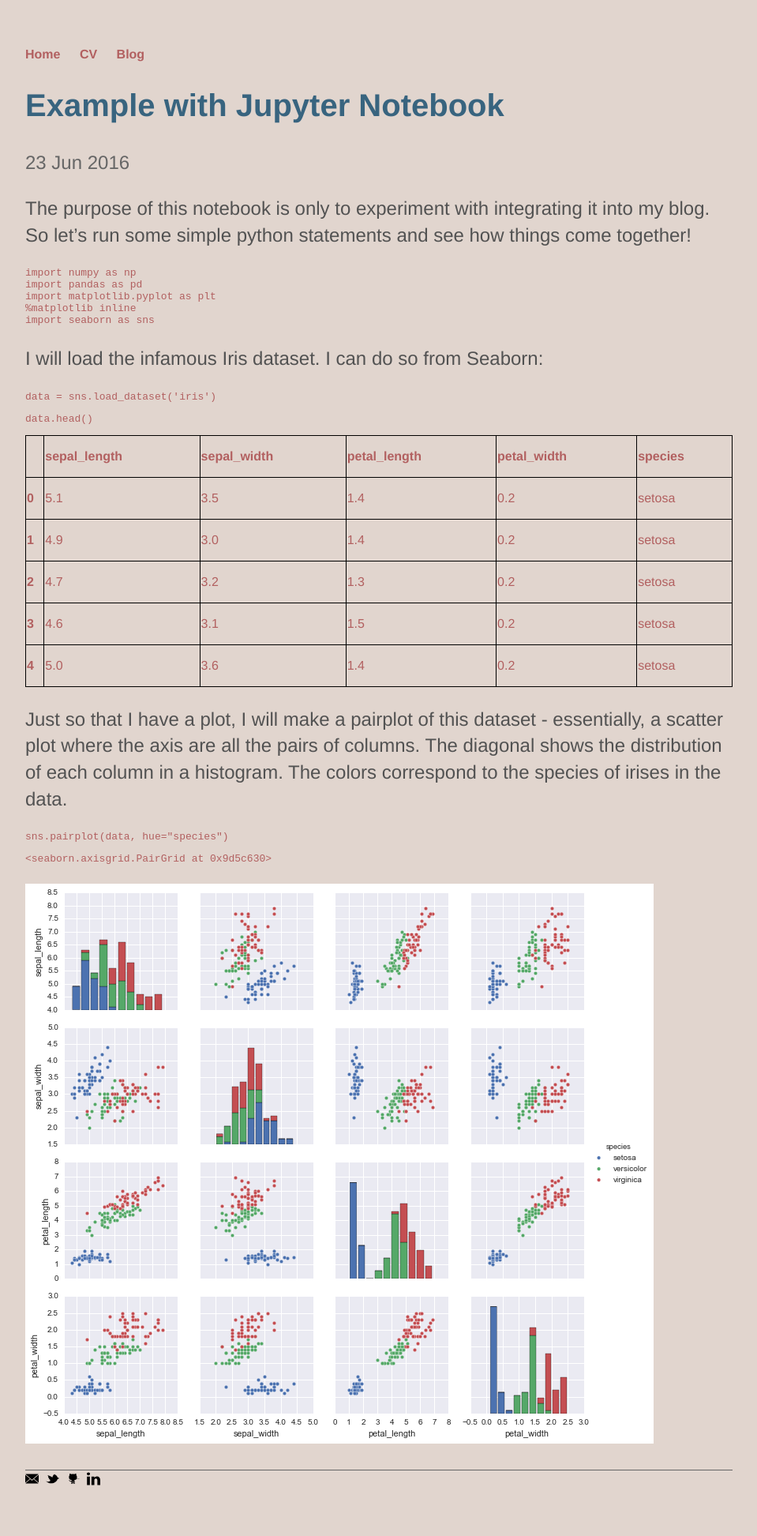
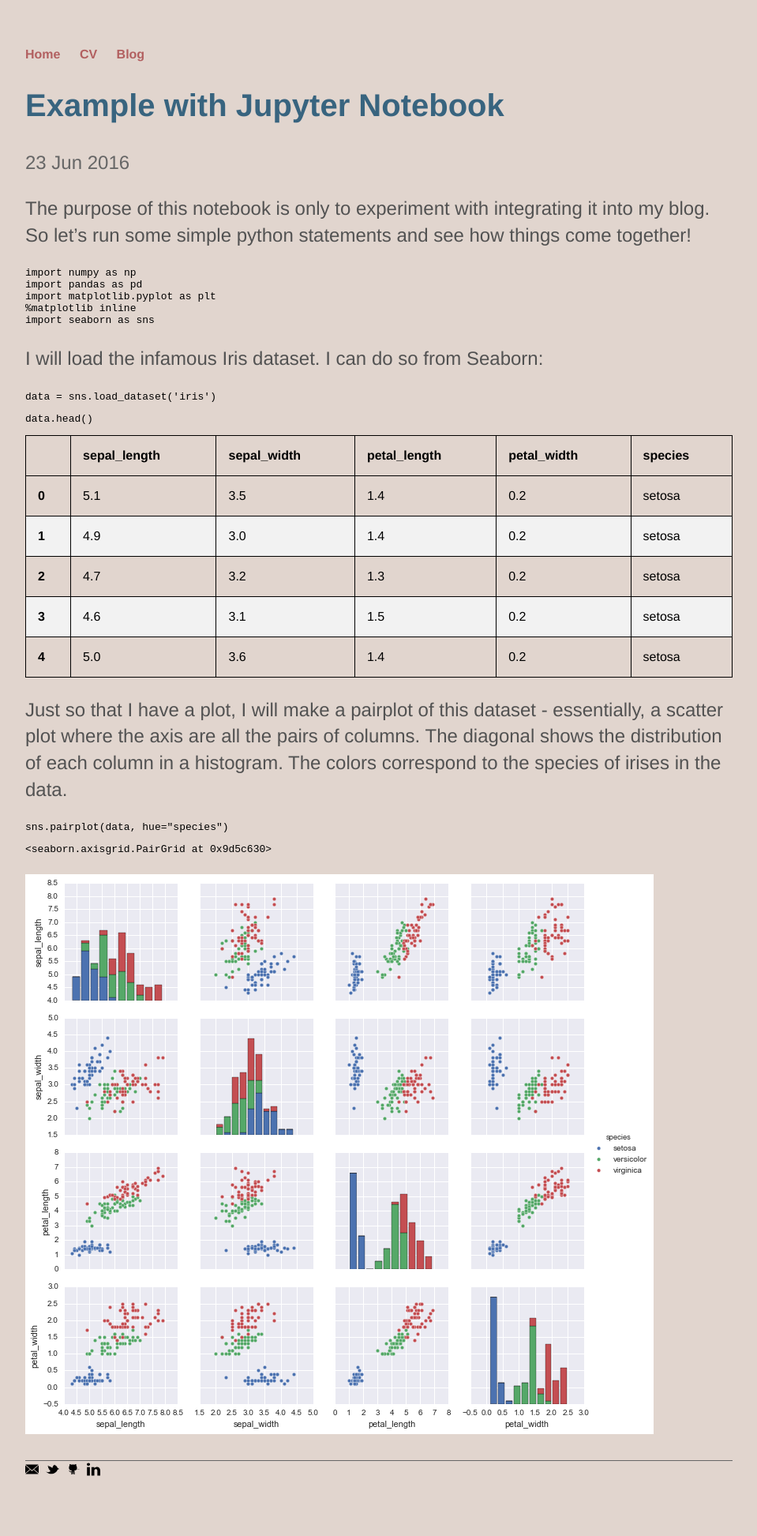
Before and after one commit to a-silvia/a-silvia.github.io, a Jekyll site: the page built from _posts/2016-06-23-Jupyter-Example.md, in a window 1280 px wide. Shown: the whole page at 79% size, without its empty margins (160-1119 px from the left). Built offline with Jekyll 4.4.1, drawn with Linux system fonts in a browser that asks for light colours.

Commit message:
removed body color

```diff
--- a/_posts/2016-06-23-Jupyter-Example.md
+++ b/_posts/2016-06-23-Jupyter-Example.md
@@ -29,7 +29,7 @@ data.head()
 
 
 
-<div>
+<div style="overflow-x:auto;">
 <table border="1" class="dataframe">
   <thead>
     <tr style="text-align: right;">
--- a/css/base.css
+++ b/css/base.css
@@ -3,7 +3,7 @@ body {
     margin: 60px auto;
     width: 70%;
     background-color: #E1D5CE;
-    color: #B26060;
+
 }
 
 h1 {
--- a/css/post.css
+++ b/css/post.css
@@ -9,11 +9,15 @@ table {
 
 th {
     border: 1px solid black;
-    height: 50px;
+    height: 20px;
     text-align: left;
+    padding: 15px;
 }
 
 td {
     border: 1px solid black;
-    height: 20px;
+    padding: 15px;
 }
+tr:nth-child(even) {
+	background-color: #f2f2f2;
+}
--- a/css/timeline.css
+++ b/css/timeline.css
@@ -1,7 +1,9 @@
 ---
 ---
 
-
+body {
+    color: #B26060;
+}
 
 .timeline {
     position: relative;
```
